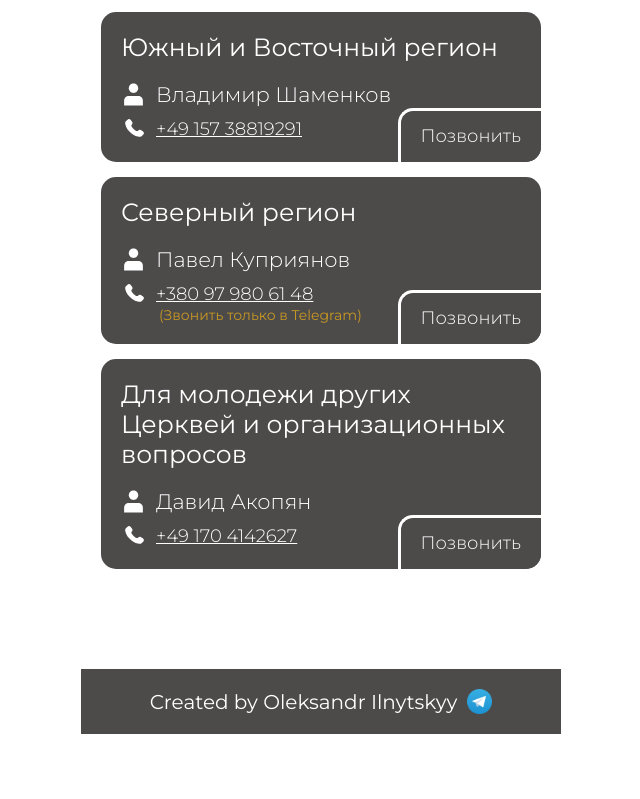
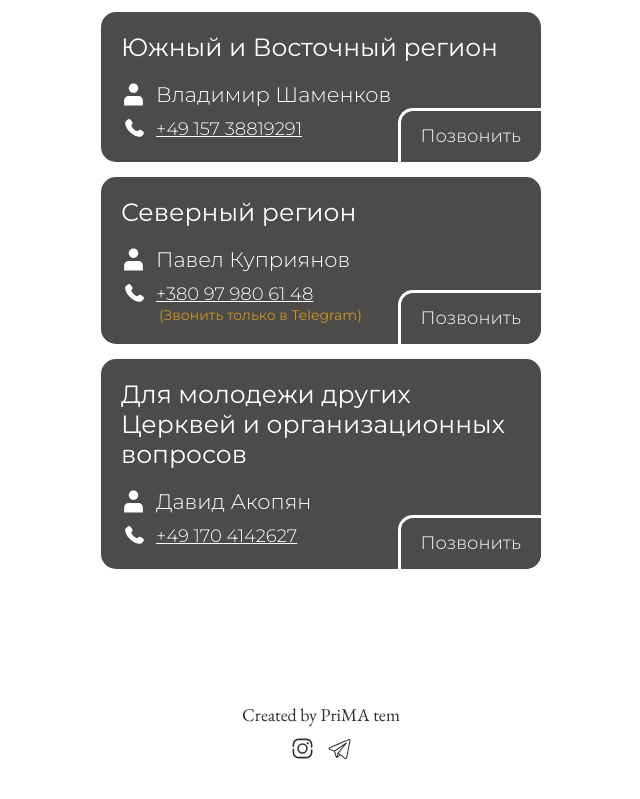
Before and after one commit to alex-main-academy/youth-camp, a plain HTML site: page index.html in a window 1280 px wide. Shown: the part 5848-6647 px from the top of the page, without its empty margins (319-959 px from the left). Before the commit the page ends 6582 px from the top, so only its background shows below. Drawn offline with nearby package versions, Linux system fonts and the light colour scheme.

Commit message:
add-social

```diff
--- a/index.html
+++ b/index.html
@@ -362,14 +362,17 @@
         </main>
 
         <footer class="footer">
-            <a href="https://t.me/oleksandr_241019" class="footer__link">
-                <div class="container">
-                    <p class="footer__name">
-                        Created by Oleksandr Ilnytskyy
-                    </p>
-                    <img src="img/telegram-link.webp" alt="telegram" width="25" height="25">
+            <div class="container">
+                <a href="https://www.instagram.com/prima.invitation/" class="footer__link">Created by PriMA tem</a>
+                <div class="footer__social">
+                    <a href="https://www.instagram.com/prima.invitation/" class="footer__link">
+                        <img src="img/icons/instagram.svg" alt="instagram" width="25" height="25">
+                    </a>
+                    <a href="https://t.me/prima_invitation" class="footer__link">
+                        <img src="img/icons/telegram.svg" alt="telegram" width="25" height="25">
+                    </a>
                 </div>
-            </a>
+            </div>
         </footer>
     </div>
 
--- a/sass/components/_footer.scss
+++ b/sass/components/_footer.scss
@@ -1,24 +1,15 @@
 .footer {
-    background-color: #4d4a4a;
+    padding-block: 3rem;
+}
+
+.footer .container {
+    display: grid;
+    justify-content: center;
+    justify-items: center;
 }
 
 .footer__link {
-    width: 100%;
-    font-family: $font-text;
+    font-size: 1.8rem;
     text-decoration: none;
-    padding: 2rem 0;
-
-    .container {
-        display: flex;
-        align-items: center;
-        justify-content: center;
-        gap: 1rem;
-
-        font-size: 2rem;
-        color: #FFF;
-    }
+    padding: .5rem;
 }
-
-.footer__name {
-    display: inline-block;
-}
```
Also changed, not shown: css/index.css, img/icons/instagram.svg (added), img/icons/telegram.svg (added), 1 other file.
